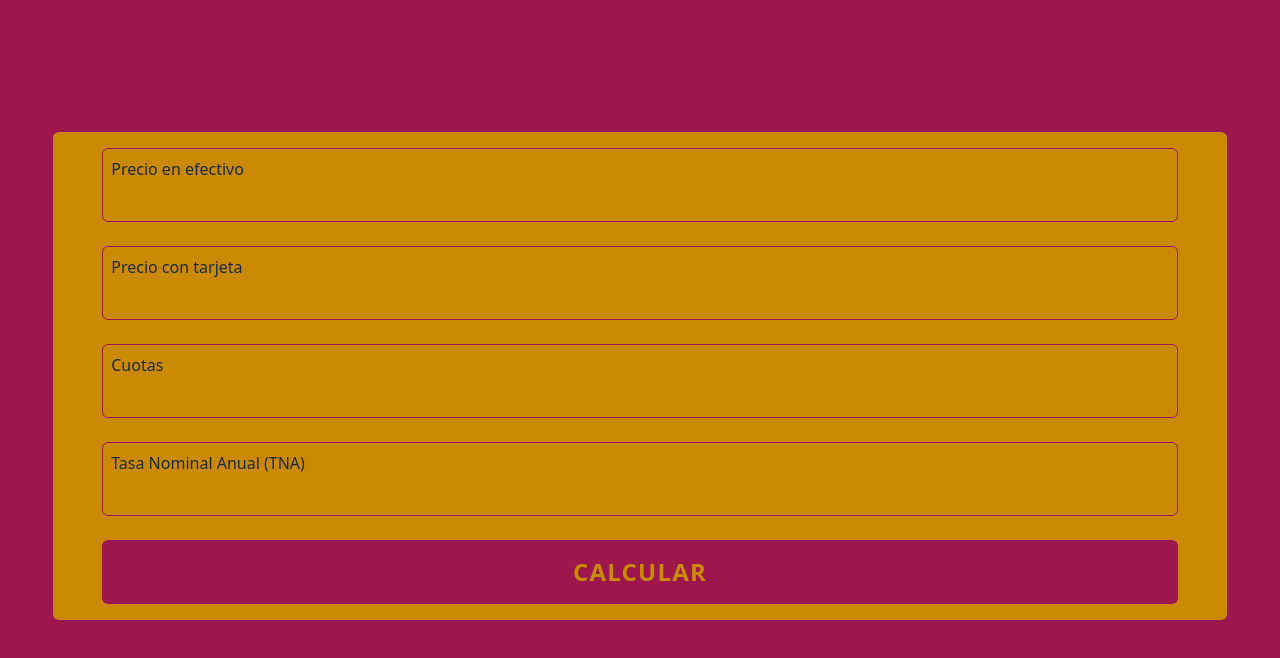
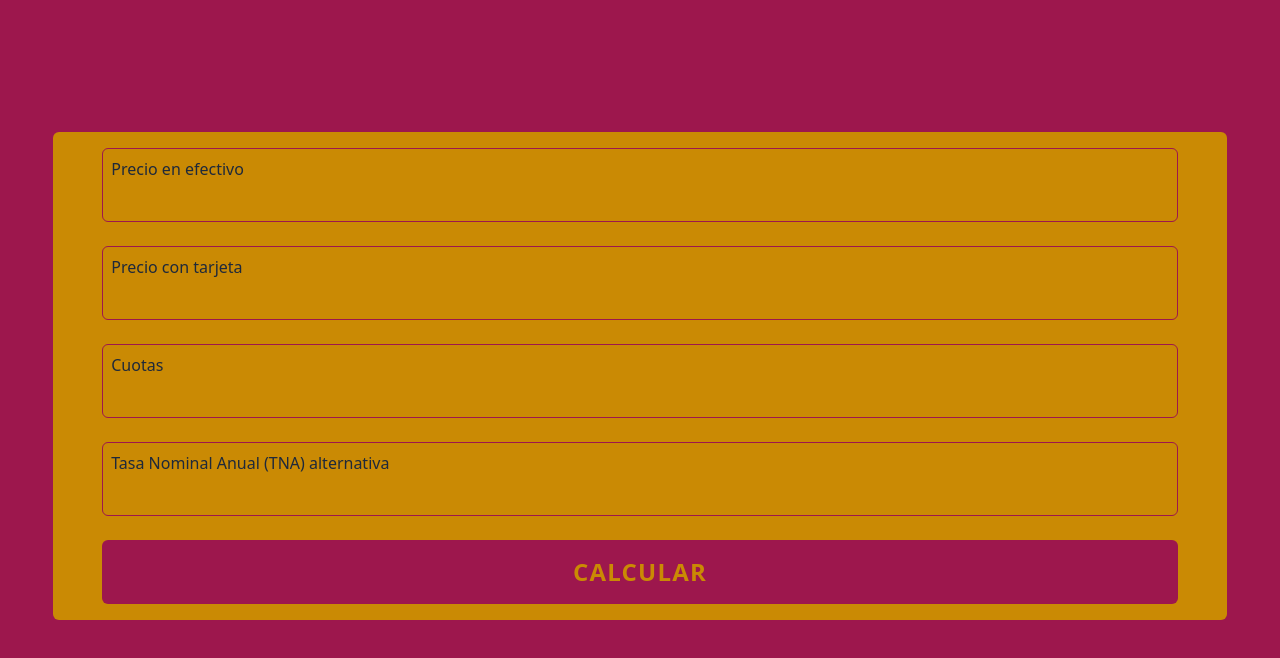
Before and after one commit to fedeferrelli/cuotificador, a React (Vite) app: page / in a window 1280 px wide. Shown: the top 658 px of the page. Built offline with nearby package versions, Linux system fonts and the light colour scheme.

Commit message:
Refactorize form labels and imputs via map

```diff
--- a/src/Components/Form.jsx
+++ b/src/Components/Form.jsx
@@ -8,60 +8,68 @@ function Form() {
     const [cuotas, setCuotas] = useState()
     const [tasa, setTasa] = useState()
     const [value, setValue] = useState()
+    const [error, setError] = useState()
 
     const calcular = () =>{
+
         let p = card/cuotas
         let n = cuotas;
         let i = (tasa/100)/12;
+
 
         let v = p/i *  (1-(1/(1+i)**n))
 
         setValue(v)
     }
 
-    return (
-      <main className=" min-h-screen flex flex-col bg-primary ">
-        <section className="w-11/12 rounded-md  m-auto  bg-secondary py-4 flex flex-col gap-6">
+    const inputs = [{label:'Precio en efectivo', onClick: (e)=>setCash(e.target.value)},
+    {label:'Precio con tarjeta', onClick: (e)=>setCard(e.target.value)},
+    {label:'Cuotas', onClick: (e)=>setCuotas(e.target.value)},
+    {label:'Tasa Nominal Anual (TNA) alternativa', onClick: (e)=>setTasa(e.target.value)},]
 
 
+    return (
+      <main className=" min-h-screen flex flex-col justify-start items-start bg-primary">
+        <section className="w-11/12 rounded-md  m-auto  bg-secondary py-4 flex flex-col gap-6">
+          {inputs.map((item) => (
+            <div
+              key={item.label}
+              className="w-11/12 m-auto rounded-md p-2 border border-primary flex flex-col justify-between items-center"
+            >
+              <label htmlFor={item.label} className="w-full text-slate-800">
+                {" "}
+                {item.label}{" "}
+              </label>
+              <input
+                id={item.label}
+                className="w-full outline-none bg-secondary text-primary text-2xl font-bold"
+                type="number"
+                min="0"
+                onChange={item.onClick}
+              ></input>
+            </div>
+          ))}
 
-            <div className="w-11/12 m-auto rounded-md p-2 border border-primary flex flex-col justify-between items-center">
-            <label htmlFor="cash" className="w-full text-slate-800"> Precio en efectivo </label>
-            <input id="cash" className="w-full outline-none bg-secondary text-primary text-2xl font-bold" type="number" onChange={(e)=>setCash(e.target.value)}></input>
+          <button
+            className="w-11/12 m-auto rounded-md p-2 h-16 bg-primary flex flex-col cursor-pointer hover:bg-pink-900 duration-300"
+            onClick={() => calcular()}
+          >
+            <div className="uppercase m-auto  text-secondary text-2xl font-bold tracking-wider">
+              Calcular
             </div>
-
-            <div className="w-11/12 m-auto rounded-md p-2 border border-primary flex flex-col justify-between items-center">
-            <label htmlFor="card" className="w-full text-slate-800"> Precio con tarjeta </label>
-            <input id="card" className="w-full outline-none bg-secondary text-primary text-2xl font-bold" type="number" onChange={(e)=>setCard(e.target.value)}></input>
-            </div>
-
-            <div className="w-11/12 m-auto rounded-md p-2  border border-primary flex flex-col justify-between items-center">
-            <label htmlFor="card" className="w-full text-slate-800"> Cuotas </label>
-            <input id="card" className="w-full outline-none decoration-indigo-700 bg-secondary text-primary text-2xl font-bold" type="number" onChange={(e)=>setCuotas(e.target.value)} ></input>
-            </div>
-
-            <div className="w-11/12 m-auto rounded-md p-2  border border-primary flex flex-col justify-between items-center">
-            <label htmlFor="card" className="w-full text-slate-800"> Tasa Nominal Anual (TNA) </label>
-            <input id="card" className="w-full outline-none decoration-indigo-700 bg-secondary text-primary text-2xl font-bold" type="number" onChange={(e)=>setTasa(e.target.value)}></input>
-            </div>
-
-            <button className="w-11/12 m-auto rounded-md p-2 h-16 bg-primary flex flex-col cursor-pointer hover:bg-pink-900 duration-300" onClick={()=>calcular()}>
-                <div className="uppercase m-auto  text-secondary text-2xl font-bold tracking-wider">Calcular</div>
-            </button>
-
-
-
-
-
+          </button>
         </section>
 
         <div className="mt-12">
-            {value ? <Respuesta
-                        value={value}
-                        cash={cash}
-                        tasa={tasa}
-                        cuotas={cuotas}
-                        card={card}/> : null}
+          {value ? (
+            <Respuesta
+              value={value}
+              cash={cash}
+              tasa={tasa}
+              cuotas={cuotas}
+              card={card}
+            />
+          ) : null}
         </div>
       </main>
     );
```
